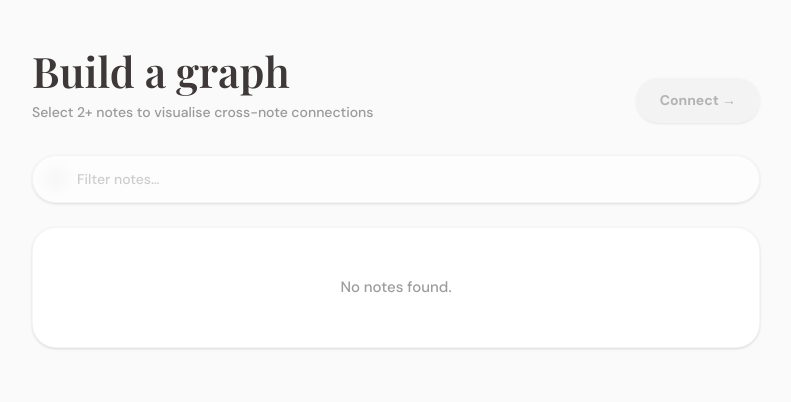
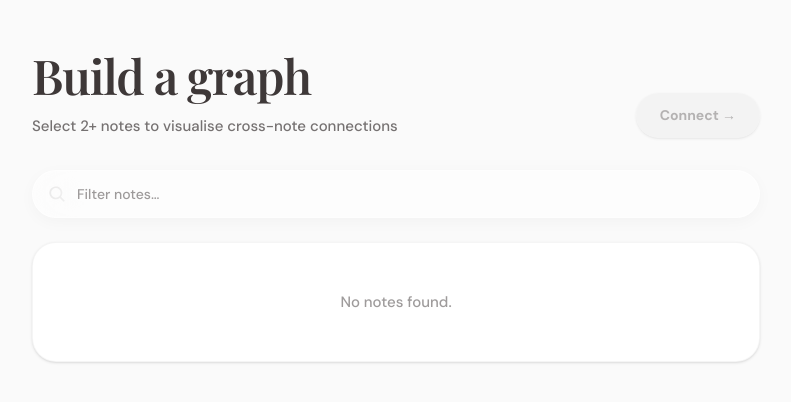
Before and after one commit to shresthkushwaha/Scribe, a Next.js app: page /graph in a window 1280 px wide. Shown: the top 402 px of the page, without its empty margins (244-1035 px from the left). Built offline with nearby package versions, Linux system fonts and the light colour scheme.

Commit message:
UI/UX updates: typography polish and unified glass search bars

```diff
--- a/app/globals.css
+++ b/app/globals.css
@@ -22,7 +22,13 @@ body {
 }
 
 /* serif utility */
-.font-serif {
+.font-serif,
+h1,
+h2,
+h3,
+h4,
+h5,
+h6 {
   font-family: var(--font-playfair, Georgia), serif;
 }
 
--- a/app/graph/page.tsx
+++ b/app/graph/page.tsx
@@ -40,10 +40,10 @@ function GraphContent() {
             {/* ── Header ── */}
             <div className="flex flex-col sm:flex-row sm:items-end justify-between mb-8 gap-4">
                 <div>
-                    <h1 className="font-serif text-[32px] sm:text-[42px] leading-[1.1] font-semibold" style={{ color: 'var(--ink)' }}>
+                    <h1 className="font-serif text-[36px] sm:text-[48px] leading-[1.15] font-semibold tracking-tight" style={{ color: 'var(--ink)' }}>
                         Build a graph
                     </h1>
-                    <p className="text-[14px] mt-2 font-medium" style={{ color: 'var(--ink-dim)' }}>
+                    <p className="text-[15px] mt-3 font-medium opacity-70" style={{ color: 'var(--ink)' }}>
                         Select 2+ notes to visualise cross-note connections
                     </p>
                 </div>
@@ -64,7 +64,7 @@ function GraphContent() {
                 </div>
                 <input type="text" placeholder="Filter notes…" value={query}
                     onChange={e => setQuery(e.target.value)}
-                    className="w-full h-12 bg-white/60 backdrop-blur-sm border border-[var(--border-soft)] rounded-full pl-11 pr-4 text-[14px] font-medium text-[var(--ink)] placeholder-[var(--ink-light)] outline-none focus:border-[var(--ink-dim)] transition-colors shadow-sm" />
+                    className="w-full h-12 bg-white/60 backdrop-blur-xl border border-white/50 rounded-[var(--radius-pill)] pl-11 pr-4 text-[14px] font-medium text-[var(--ink)] placeholder-[var(--ink-dim)] outline-none transition-all shadow-[0_4px_16px_rgba(0,0,0,0.03)] focus:shadow-[0_8px_24px_rgba(0,0,0,0.06)] focus:border-white/80" />
             </div>
 
             {/* ── Progress bar ── */}
--- a/app/notes/[id]/page.tsx
+++ b/app/notes/[id]/page.tsx
@@ -161,7 +161,7 @@ export default function NoteEditorPage() {
                 <div className="sticky top-0 z-40 -mx-6 px-6 sm:-mx-8 sm:px-8 py-4 flex items-center gap-3 mb-8 bg-white/40 backdrop-blur-xl border-b border-[var(--border-soft)] rounded-t-[calc(var(--radius-xl)-1px)]">
 
                     <button onClick={() => router.push('/notes')}
-                        className="flex items-center gap-1.5 text-[14px] font-medium transition-colors mr-1 text-[var(--ink-dim)] hover:text-[var(--ink)]">
+                        className="flex items-center gap-1.5 text-[14px] font-medium transition-colors mr-1 text-[var(--ink)] opacity-60 hover:opacity-100">
                         <ArrowLeft size={16} weight="bold" />
                         Notes
                     </button>
@@ -192,7 +192,7 @@ export default function NoteEditorPage() {
                                 <button
                                     onClick={handleToggleStar}
                                     title={currentNote?.starred ? 'Unstar' : 'Star'}
-                                    className={`p-2.5 rounded-full transition-colors ${currentNote?.starred ? 'text-yellow-500 bg-yellow-50 font-bold hover:bg-yellow-100' : 'text-[var(--ink-dim)] hover:text-[var(--ink)] hover:bg-white/50'}`}
+                                    className={`p-2.5 rounded-full transition-colors ${currentNote?.starred ? 'text-yellow-500 bg-yellow-50 font-bold hover:bg-yellow-100' : 'text-[var(--ink)] opacity-50 hover:opacity-100 hover:bg-white/50'}`}
                                 >
                                     <Star size={20} weight={currentNote?.starred ? "fill" : "regular"} />
                                 </button>
@@ -203,7 +203,7 @@ export default function NoteEditorPage() {
                                     <button
                                         onClick={() => setShowColorPicker(!showColorPicker)}
                                         title="Background Color"
-                                        className="p-2.5 rounded-full transition-colors text-[var(--ink-dim)] hover:text-[var(--ink)] hover:bg-white/50"
+                                        className="p-2.5 rounded-full transition-colors text-[var(--ink)] opacity-50 hover:opacity-100 hover:bg-white/50"
                                     >
                                         <Palette size={20} weight="regular" />
                                     </button>
@@ -236,14 +236,14 @@ export default function NoteEditorPage() {
                                 <button
                                     onClick={handleToggleArchive}
                                     title={currentNote?.archived ? 'Unarchive' : 'Archive'}
-                                    className={`p-2.5 rounded-full transition-colors ${currentNote?.archived ? 'text-[var(--ink)] bg-[var(--bg-muted)] font-bold' : 'text-[var(--ink-dim)] hover:text-[var(--ink)] hover:bg-white/50'}`}
+                                    className={`p-2.5 rounded-full transition-colors ${currentNote?.archived ? 'text-[var(--ink)] bg-[var(--bg-muted)] font-bold' : 'text-[var(--ink)] opacity-50 hover:opacity-100 hover:bg-white/50'}`}
                                 >
                                     <Archive size={20} weight={currentNote?.archived ? "fill" : "regular"} />
                                 </button>
                             )}
 
                             {!isNew && (
-                                <Link href={`/graph/${noteId}`} title="View Graph" className="p-2.5 rounded-full transition-colors text-[var(--ink-dim)] hover:text-[var(--ink)] hover:bg-white/50">
+                                <Link href={`/graph/${noteId}`} title="View Graph" className="p-2.5 rounded-full transition-colors text-[var(--ink)] opacity-50 hover:opacity-100 hover:bg-white/50">
                                     <TreeStructure size={20} weight="regular" />
                                 </Link>
                             )}
@@ -327,7 +327,7 @@ export default function NoteEditorPage() {
                     value={title}
                     onChange={e => setTitle(e.target.value)}
                     placeholder="Note title"
-                    className="w-full font-serif text-[32px] sm:text-[46px] leading-[1.1] font-semibold bg-transparent border-none outline-none mb-4 placeholder-[var(--ink-light)]"
+                    className="w-full font-serif text-[36px] sm:text-[48px] leading-[1.15] font-semibold bg-transparent border-none outline-none mb-8 placeholder-[var(--ink-light)]"
                     style={{ color: 'var(--ink)' }}
                 />
 
--- a/app/notes/page.tsx
+++ b/app/notes/page.tsx
@@ -95,9 +95,9 @@ function NotesContent() {
                         {/* Header */}
                         <header className="flex flex-col md:flex-row md:items-start md:mt-1 justify-between gap-6 mb-10 relative w-full">
                             <div className="flex-1 shrink-0">
-                                <h1 className="text-[28px] font-semibold tracking-tight leading-tight flex items-center gap-3" style={{ color: 'var(--ink)' }}>
-                                    {filterParam === 'starred' && <Star size={28} weight="fill" color="#eab308" />}
-                                    {filterParam === 'archive' && <Archive size={28} weight="regular" />}
+                                <h1 className="text-[32px] md:text-[40px] font-serif font-semibold tracking-tight leading-tight flex items-center gap-3" style={{ color: 'var(--ink)' }}>
+                                    {filterParam === 'starred' && <Star size={32} weight="fill" color="#eab308" />}
+                                    {filterParam === 'archive' && <Archive size={32} weight="regular" />}
                                     {filterParam === 'trash' && <Trash size={28} weight="regular" />}
                                     {pageTitle}
                                 </h1>
@@ -110,7 +110,7 @@ function NotesContent() {
 
                             {/* Centered Search */}
                             <div className="flex-1 flex justify-center w-full min-w-0 max-w-2xl mx-auto">
-                                <div className="relative w-full shadow-[0_2px_6px_rgba(0,0,0,0.02)] rounded-[var(--radius-pill)] flex items-center bg-[var(--bg-card)] border border-[var(--border-soft)] transition-all focus-within:shadow-[0_4px_12px_rgba(0,0,0,0.05)] focus-within:border-[rgba(0,0,0,0.1)]">
+                                <div className="relative w-full shadow-[0_4px_16px_rgba(0,0,0,0.03)] rounded-[var(--radius-pill)] flex items-center bg-white/60 backdrop-blur-xl border border-white/50 transition-all focus-within:shadow-[0_8px_24px_rgba(0,0,0,0.06)] focus-within:border-white/80">
                                     <div className="pl-4 text-[var(--ink-dim)]">
                                         <MagnifyingGlass size={16} weight="bold" />
                                     </div>
--- a/app/page.tsx
+++ b/app/page.tsx
@@ -143,13 +143,13 @@ export default function HomePage() {
                     <div className="max-w-7xl mx-auto w-full px-6 md:px-8 lg:px-12 pt-6 md:pt-8 lg:pt-10 mb-2">
                         <header className="flex flex-col md:flex-row md:items-start mt-2 justify-between gap-6 mb-12 relative w-full">
                             <div className="flex-1 shrink-0">
-                                <h1 className="text-[28px] font-semibold tracking-tight" style={{ color: 'var(--ink)' }}>
+                                <h1 className="text-[32px] md:text-[40px] font-serif font-semibold tracking-tight" style={{ color: 'var(--ink)' }}>
                                     Hola there
                                 </h1>
                             </div>
 
                             <div className="flex-1 flex justify-center w-full min-w-0 max-w-2xl mx-auto">
-                                <div className="relative w-full shadow-[0_2px_6px_rgba(0,0,0,0.02)] rounded-[var(--radius-pill)] flex items-center bg-[var(--bg-card)] border border-[var(--border-soft)] transition-all focus-within:shadow-[0_4px_12px_rgba(0,0,0,0.05)] focus-within:border-[rgba(0,0,0,0.1)]">
+                                <div className="relative w-full shadow-[0_4px_16px_rgba(0,0,0,0.03)] rounded-[var(--radius-pill)] flex items-center bg-white/60 backdrop-blur-xl border border-white/50 transition-all focus-within:shadow-[0_8px_24px_rgba(0,0,0,0.06)] focus-within:border-white/80">
                                     <div className="pl-4 text-[var(--ink-dim)]">
                                         <MagnifyingGlass size={16} weight="bold" />
                                     </div>
```
